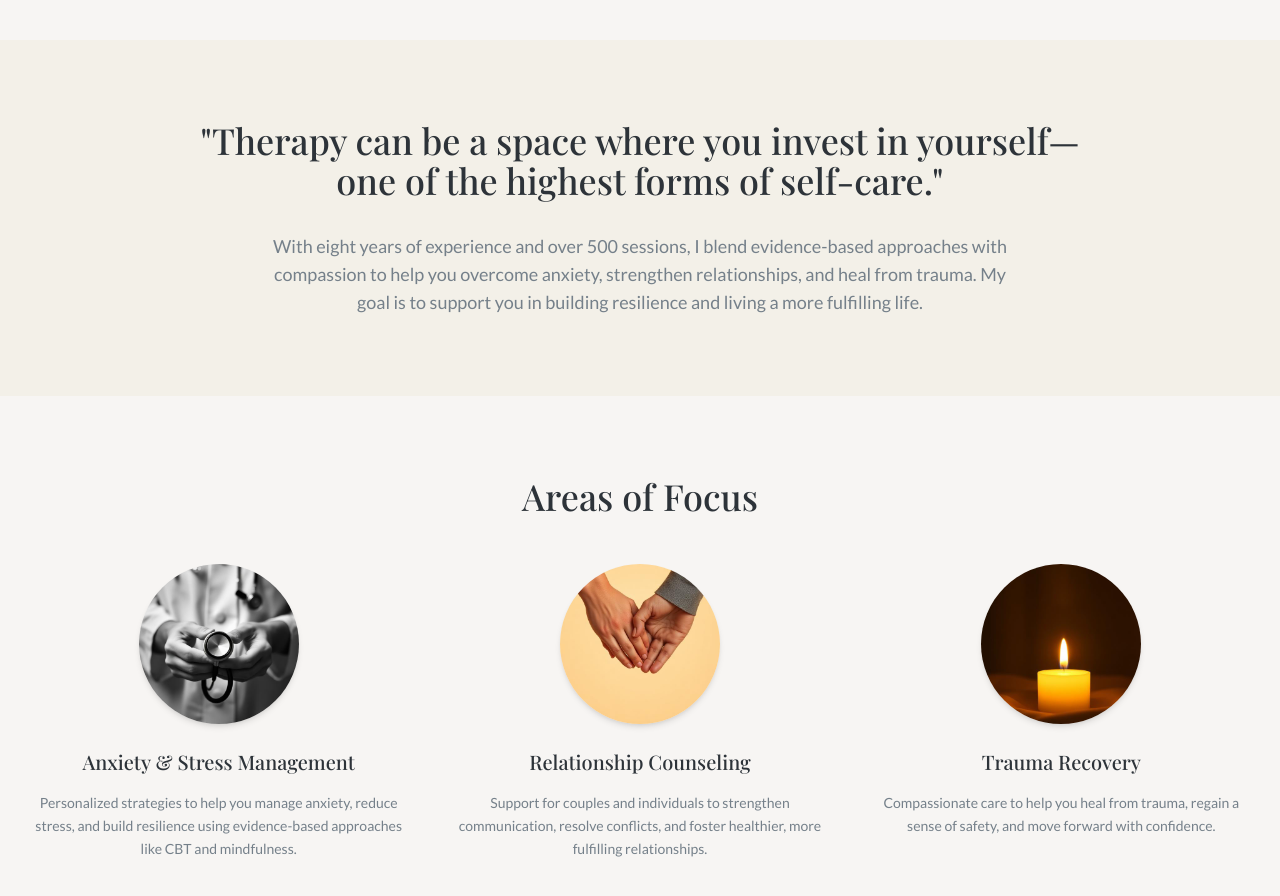
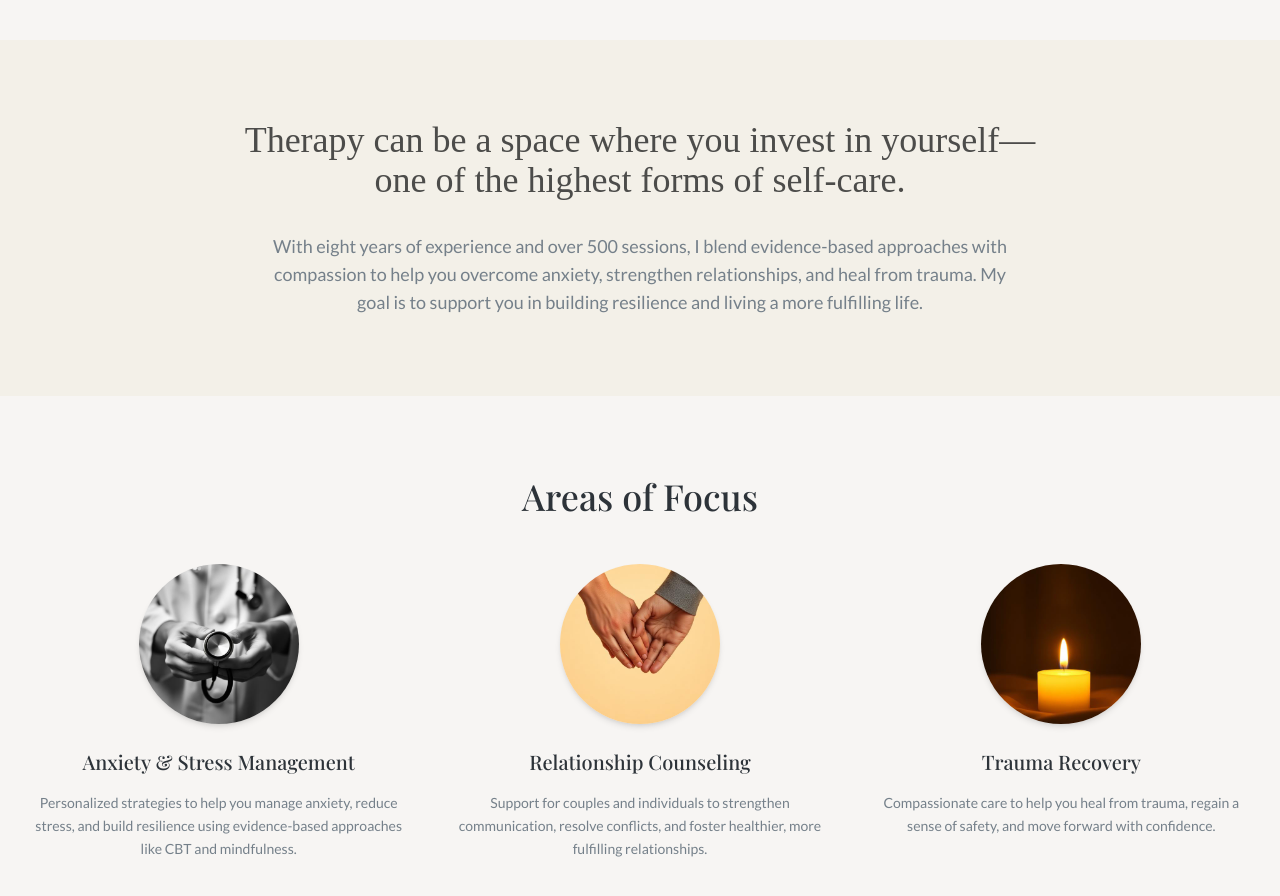
Before and after one commit to iamvishalrathi/Therapist, a React (Vite) app: page / in a window 1280 px wide. Shown: the part 1420-2316 px from the top of the page. Built offline with nearby package versions, Linux system fonts and the light colour scheme.

Commit message:
refactor: update blockquote styling for improved text presentation in PhilosophySection

```diff
--- a/src/components/PhilosophySection.tsx
+++ b/src/components/PhilosophySection.tsx
@@ -3,9 +3,14 @@ const PhilosophySection = () => {
     <section className="py-section bg-[#F3F0E8]">
       <div className="container mx-auto px-6">
         <div className="max-w-4xl mx-auto text-center space-y-8">
-          <blockquote className="font-serif text-2xl font-medium text-[#41413F] text-foreground leading-relaxed md:text-3xl lg:text-4xl">
-            "Therapy can be a space where you invest in yourself—one of the highest forms of self-care."
-          </blockquote>
+            <blockquote
+            className="text-2xl text-[#4c4c4a] leading-relaxed md:text-3xl lg:text-4xl"
+            style={{ fontFamily: "'freight-display-pro', serif" }}
+            >
+            Therapy can be a space where you invest in yourself—
+            <br />
+            one of the highest forms of self-care.
+            </blockquote>
 
           <div className="max-w-3xl mx-auto">
             <p className="font-sans text-base text-muted-foreground leading-relaxed md:text-lg">
```
